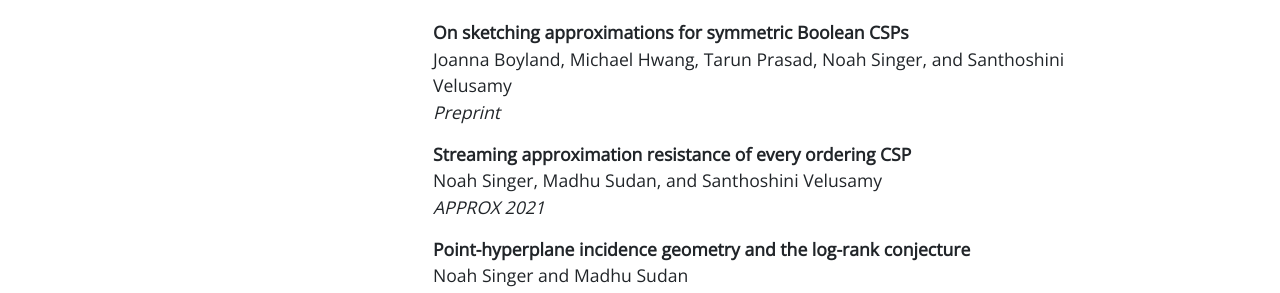
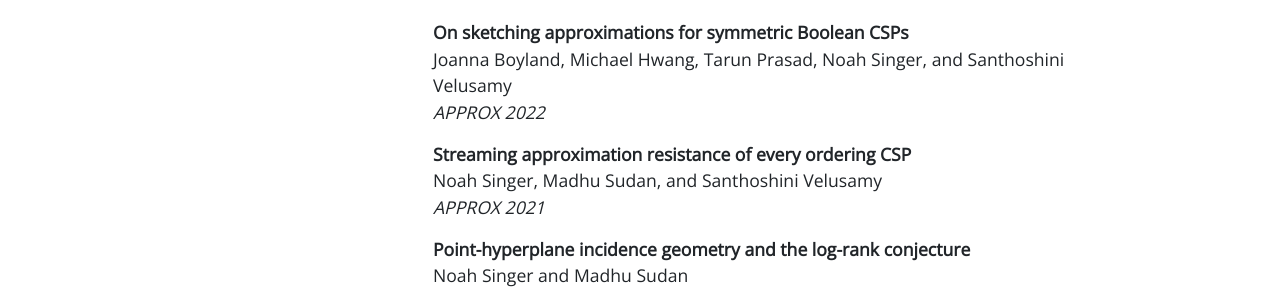
Before and after one commit to singerng/noahsinger.org, a Jekyll site: the page built from index/index.html, in a window 1280 px wide. Shown: the part 780-1073 px from the top of the page. Built offline with Jekyll 4.4.1, drawn with Linux system fonts in a browser that asks for light colours; nearby versions of some CDN libraries.

Commit message:
added conference info for [BHPSV’22]

```diff
--- a/_data/papers.yml
+++ b/_data/papers.yml
@@ -47,7 +47,7 @@
   date: 2022-05-04
   authors: Joanna Boyland, Michael Hwang, Tarun Prasad, Noah Singer, and Santhoshini Velusamy
   type: research
-  venue: Preprint
+  venue: APPROX 2022
   arxiv: 2112.06319
   select: yes
   abstract: >
```
